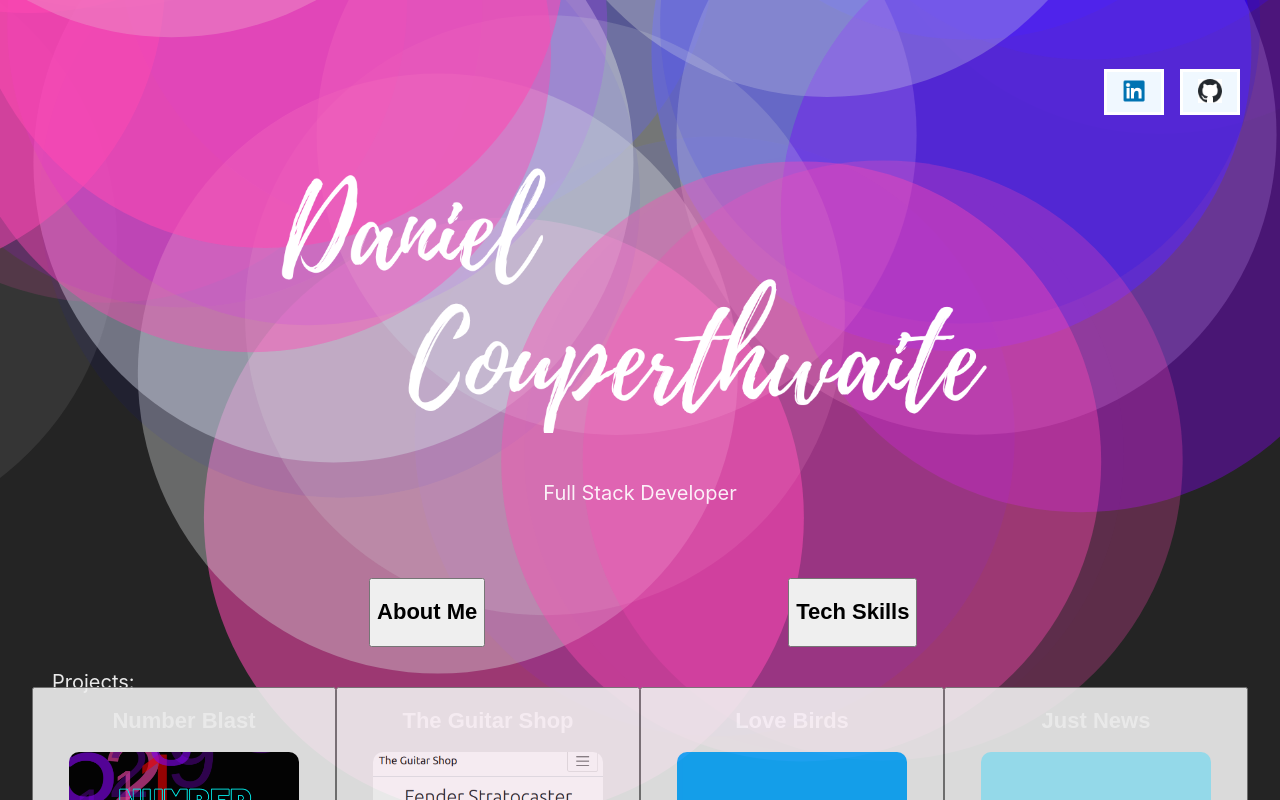
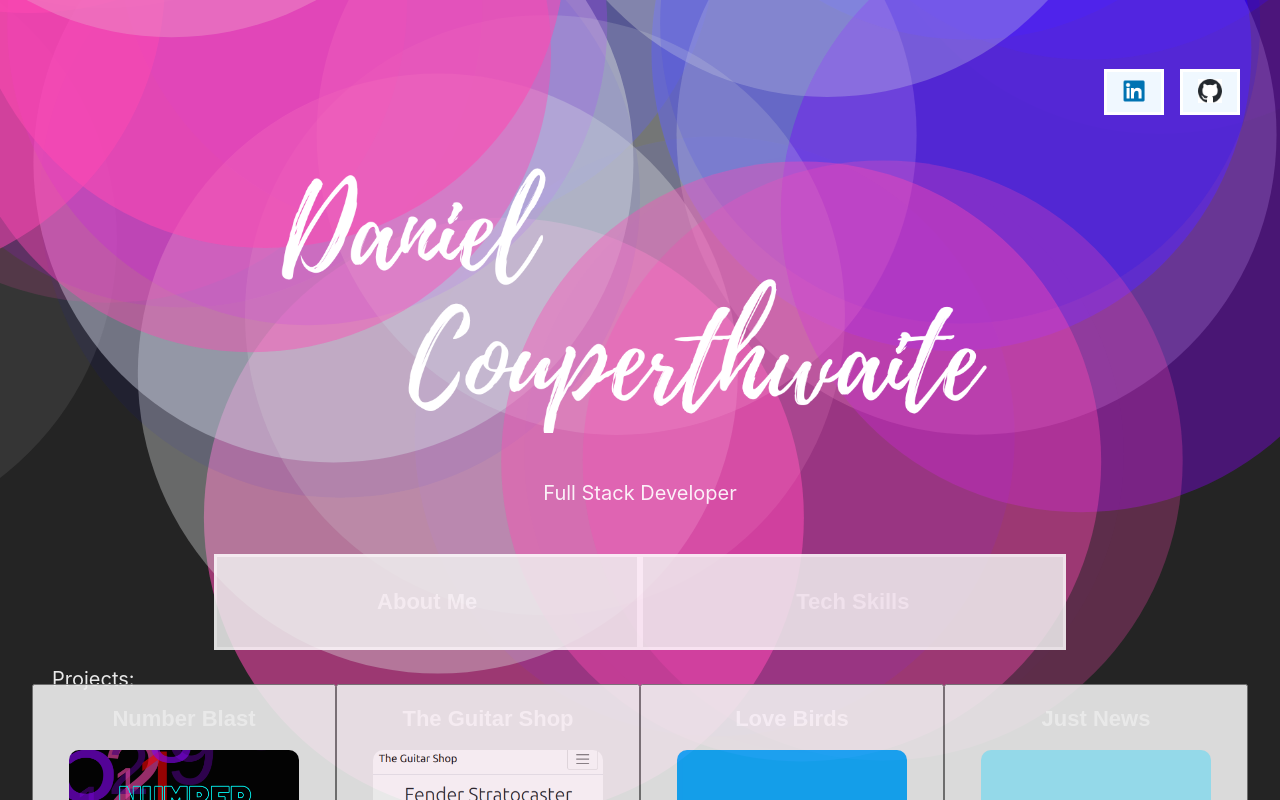
Before and after one commit to DanielCouperthwaite/urban-health, a React (Vite) app: page /home in a window 1280 px wide. Shown: the top 800 px of the page. Built offline with nearby package versions, Linux system fonts and the light colour scheme.

Commit message:
alter project spacing

```diff
--- a/src/Home/Home.css
+++ b/src/Home/Home.css
@@ -34,14 +34,14 @@ p {
     /* margin:auto; */
 }
 
-/* .home-button {
+.home-button {
     color: rgb(255, 255, 255);
     opacity: 0.85;
     width: 100%;
     border: solid white;
     height: 100%;
     vertical-align: middle;
-} */
+}
 
 .projects-home1 {
     opacity: 0.8 !important;
--- a/src/index.css
+++ b/src/index.css
@@ -42,9 +42,12 @@ h2 {
 
 /* button {
   border-radius: 8px;
+
+
+  font-family: inherit;
   font-size: 1em;
   font-weight: 500;
-  font-family: inherit;
+
   background-color: #ec00e0;
   cursor: pointer;
   transition: border-color 0.25s;
```
